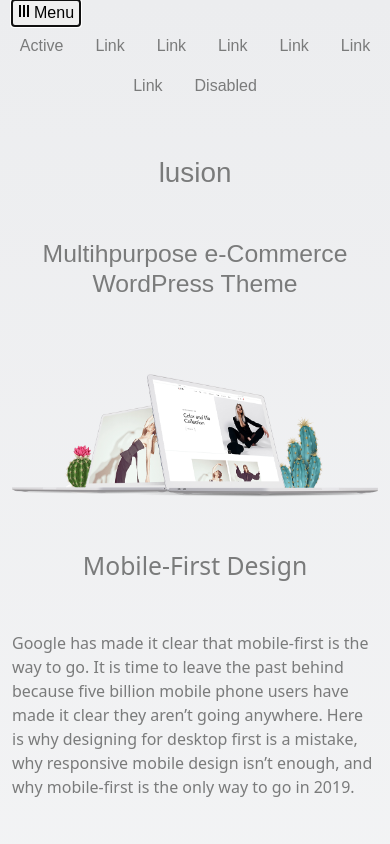
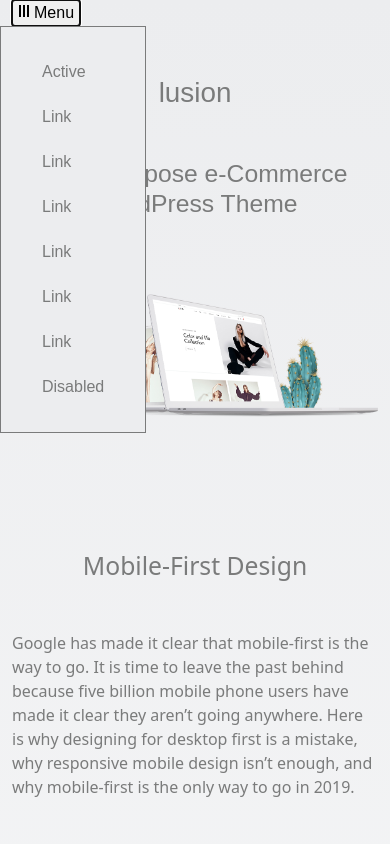
Before and after one commit to cezarcalixto/Portfolio---1, a plain HTML site: page index.html in a window 390 px wide. Both pictures are taken after a click on the button "Menu". Shown: the top 844 px of the page. Drawn offline with nearby package versions, Linux system fonts and the light colour scheme.

Commit message:
adicionando background no Menu

```diff
--- a/style.css
+++ b/style.css
@@ -48,13 +48,27 @@ header{
         display: none;
     }
     .nav.ativado{
-        display: flex;
-        animation-duration: 3s;
+        display: block;
+        border: 1px solid #7a7b7b;
+        animation-duration: 2s;
         animation-name: navAnimation;
+        padding: 20px;
+        gap: 10px;
+        position: fixed;
+        z-index: 301;
+        background: #ecedef;
+    }
+    .nav li{
+        margin: 5px;
+        gap: 5px;
+        z-index: 1070;
+        position: relative;
+
+    z-index: 1070;
     }
     @keyframes navAnimation {
         from{
-            transform: translate3d(0, 70px, 0);
+            transform: translate3d(0, -100px, 0);
         }
         to{
             transform: translate3d(0, 0, 0);
@@ -63,6 +77,8 @@ header{
     [data-buttom="buttom"]{
         display: flex;
         border: none;
+        position: relative;
+         z-index: 300;
         }
     [data-buttom="buttom"]::before{
         margin-right: 4px;
```
